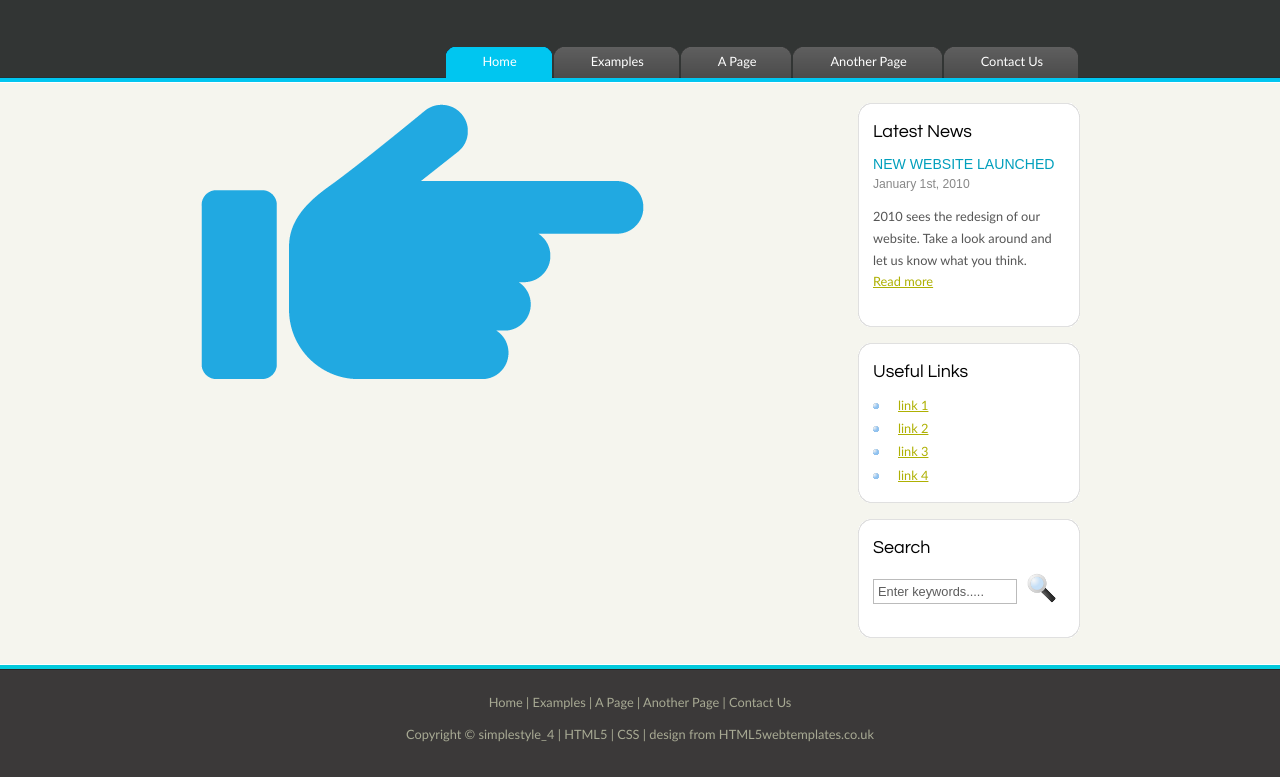
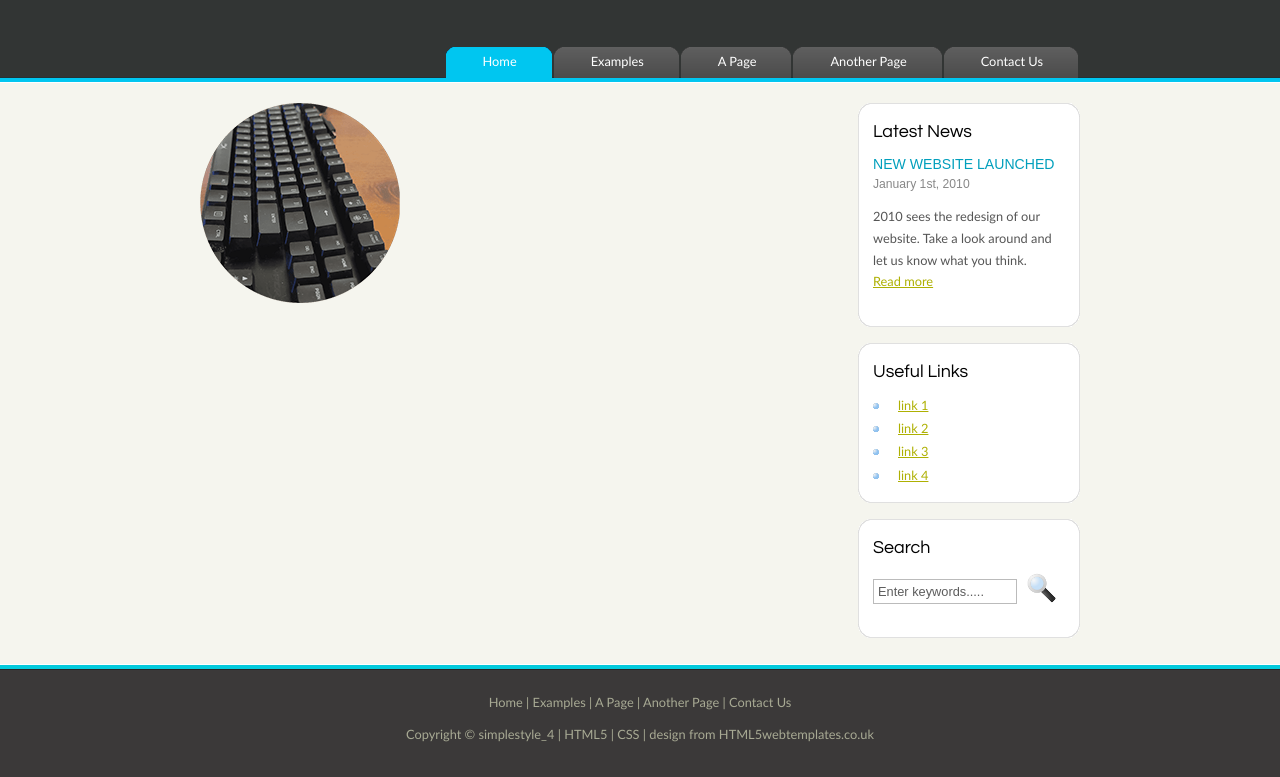
Before and after one commit to fleacr/motion-graphics-project, a plain HTML site: page index.html in a window 1280 px wide. Shown: the part 94-871 px from the top of the page. Drawn offline with Linux system fonts and the light colour scheme.

Commit message:
fixing homework 1

```diff
--- a/style/mystyles.css
+++ b/style/mystyles.css
@@ -10,9 +10,9 @@
 
 .delayed-animation {
     position:relative;
-    background-image: url("../images/finger-ponting.png");
-    width: 444px;
-    height:276px;
+    background-image: url("../images/keyboard-min.png");
+    height: 200px;
+    width: 200px;
     animation-name: example;
     animation-duration: 4s;
     animation-delay: 5s;
```
Also changed, not shown: images/finger-ponting.png (deleted), images/keyboard-min.png (added).
